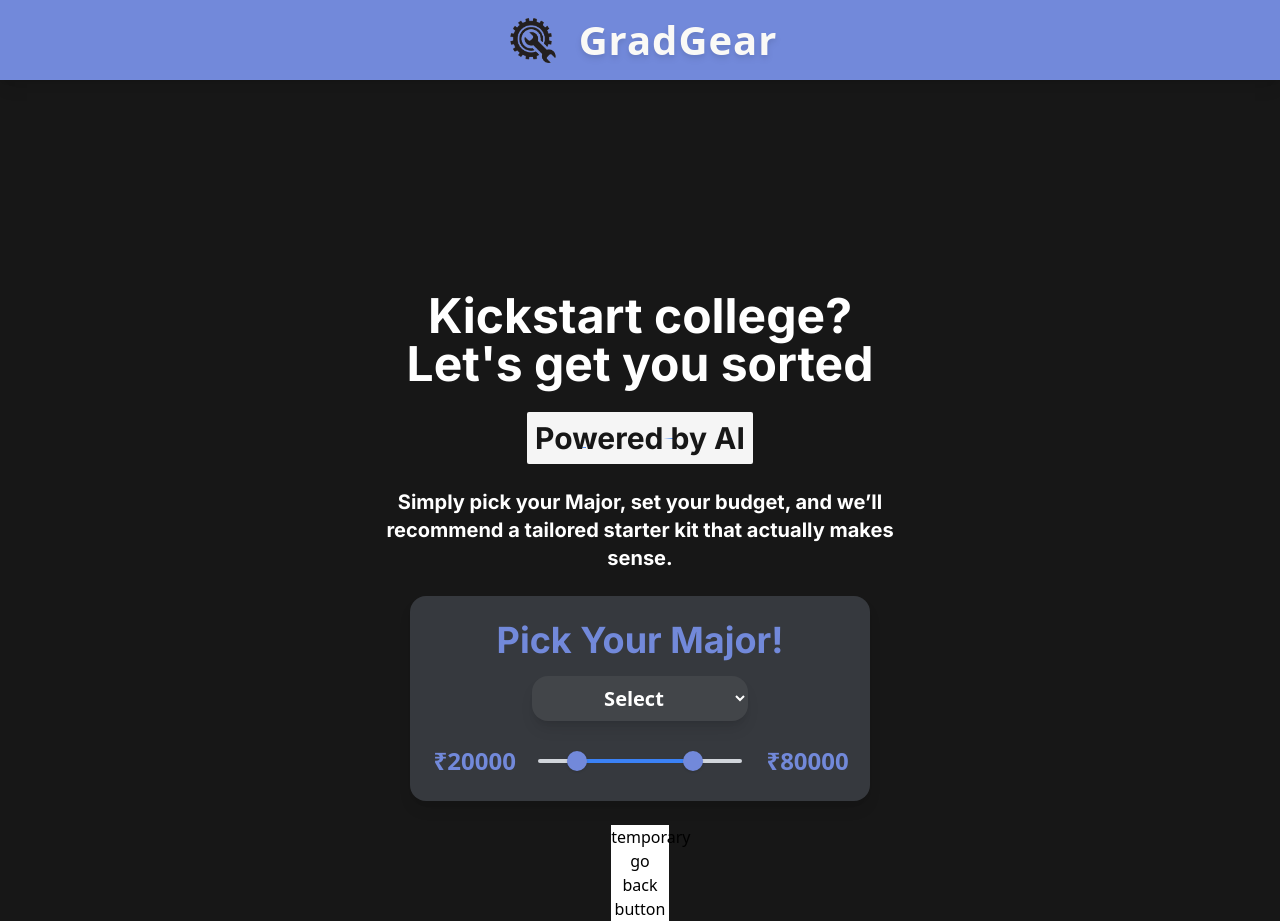
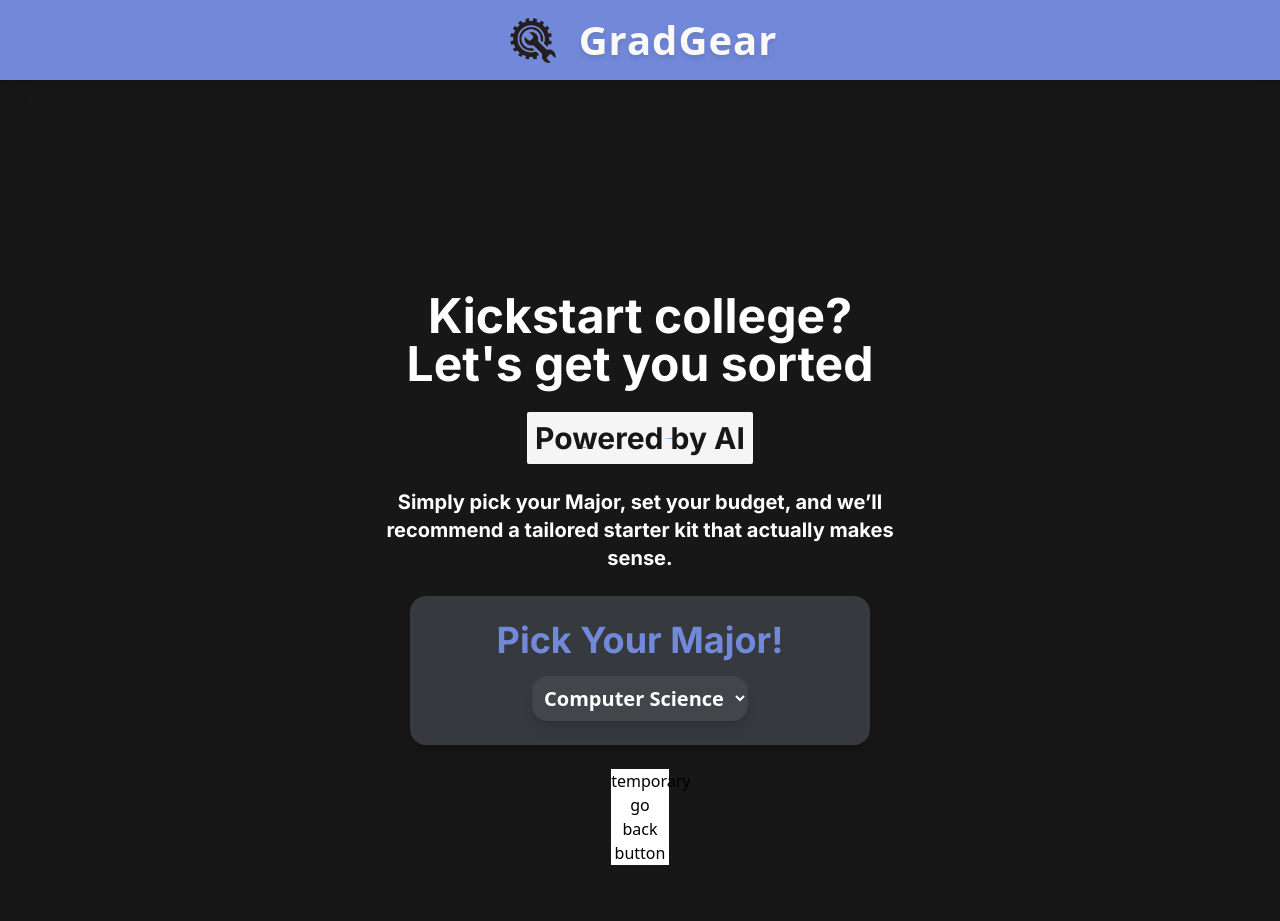
Before and after one commit to Yolo-Twice/GradGear, a React (Vite) app: page / in a window 1280 px wide. Both pictures are taken after a click on the button "Get Started!". After the commit the page ends 865 px from the top, so only its background shows below. Built offline with nearby package versions, Linux system fonts and the light colour scheme.

Commit message:
added conditional render to the range slider and connected default values to props

```diff
--- a/src/components/Data/recommendedBudget.js
+++ b/src/components/Data/recommendedBudget.js
@@ -1,9 +1,10 @@
-export default Budget = [
+const Budget = [
   {
     id: 1,
     name: "Computer Science",
     recommended: 60000,
     minimum: 25000,
+    max: 170000,
     justification: "Laptop + Mouse + Basic accessories + Internet backup"
   },
   {
@@ -11,6 +12,7 @@ export default Budget = [
     name: "Medicine",
     recommended: 70000,
     minimum: 20000,
+    max: 100000,
     justification: "Stethoscope + Dissection Kit + Lab Coat + Books + Basic Tablet"
   },
   {
@@ -18,6 +20,7 @@ export default Budget = [
     name: "Architecture",
     recommended: 90000,
     minimum: 30000,
+    max: 150000,
     justification: "Entry-level Laptop + Drawing Tools + Sheets & Adhesives"
   },
   {
@@ -25,6 +28,7 @@ export default Budget = [
     name: "Law",
     recommended: 40000,
     minimum: 15000,
+    max: 80000,
     justification: "Formal Wear + Legal Textbooks + Budget Laptop"
   },
   {
@@ -32,6 +36,7 @@ export default Budget = [
     name: "Design",
     recommended: 100000,
     minimum: 25000,
+    max: 180000,
     justification: "Sketching Tools + Basic Graphics Tablet + Design-ready Laptop"
   },
   {
@@ -39,6 +44,7 @@ export default Budget = [
     name: "Music",
     recommended: 80000,
     minimum: 20000,
+    max: 200000,
     justification: "Instrument + Headphones + Laptop/Smartphone for DAW and Practice"
   },
   {
@@ -46,6 +52,7 @@ export default Budget = [
     name: "Management",
     recommended: 50000,
     minimum: 20000,
+    max: 85000,
     justification: "Laptop + Formal Attire + Basic Stationery + Business Books"
   },
   {
@@ -53,6 +60,7 @@ export default Budget = [
     name: "Fashion",
     recommended: 60000,
     minimum: 25000,
+    max: 120000,
     justification: "Sketching supplies + Tailoring tools + Basic Laptop/Tablet"
   },
   {
@@ -60,6 +68,7 @@ export default Budget = [
     name: "Dental Science",
     recommended: 70000,
     minimum: 25000,
+    max: 120000,
     justification: "Dental tools + Typodont + Lab Coat + Books + Basic Laptop"
   },
   {
@@ -67,6 +76,7 @@ export default Budget = [
     name: "Chemistry",
     recommended: 50000,
     minimum: 20000,
+    max: 90000,
     justification: "Lab Coat + Safety Gear + Glassware Kit + Textbooks + Basic Laptop"
   },
   {
@@ -74,6 +84,7 @@ export default Budget = [
     name: "Physics",
     recommended: 50000,
     minimum: 20000,
+    max: 85000,
     justification: "Scientific Calculator + Lab Tools + Textbooks + Basic Laptop"
   },
   {
@@ -81,6 +92,9 @@ export default Budget = [
     name: "Mathematics",
     recommended: 40000,
     minimum: 15000,
+    max: 70000,
     justification: "Scientific Calculator + Theoretical Textbooks + Budget Laptop"
   }
 ];
+
+export default Budget;
--- a/src/components/main components/pickMajorForm.jsx
+++ b/src/components/main components/pickMajorForm.jsx
@@ -1,12 +1,40 @@
+import { useState } from "react";
 import BudgetRangeSlider from "../ui/budgetRangeSlider.jsx";
+import BudgetData from "../Data/recommendedBudget.js";
+
+export default function PickMajorForm(props) {
+  const [majorChange, setMajorChange] = useState(false)
+  const [selectedMajor, setSelectedMajor] = useState(null);
+
+  function handleMajorSelect(e) {
+    const majorName = e.target.value;
+
+    if (majorName !== "") {
+      const matchedMajor = BudgetData.find(m => m.name === majorName);
+      if (matchedMajor) {
+        setSelectedMajor(matchedMajor);
+        props.setBudget([matchedMajor.minimum, matchedMajor.recommended]);
+      }
+      setMajorChange(true);
+    } else {
+      setSelectedMajor(null);
+      setMajorChange(false);
+    }
+  }
 
 
-export default function PickMajorForm(props) {
+
   return (
-        <form  name="PickMajor" className="text-2xl w-[80%] max-w-[50rem] mx-auto p-6 rounded-2xl shadow-lg bg-[#36393e] text-[#7289da] text-center font-bold">
+    <form name="PickMajor" className="text-2xl w-[80%] max-w-[50rem] mx-auto p-6 rounded-2xl shadow-lg bg-[#36393e] text-[#7289da] text-center font-bold">
       <h2 className=" mx-auto font-inter text-4xl" >Pick Your Major!</h2>
-            <select className="text-xl p-2 mt-4 rounded-2xl bg-[#424549] shadow-lg text-white text-center" name="Major" id="Major">
-                <option value="" >Select</option>
+      <select className="text-xl p-2 mt-4 rounded-2xl bg-[#424549] shadow-lg text-white text-center" name="Major" id="Major" onChange={handleMajorSelect}>
+        {BudgetData.map((major) => (
+  <option key={major.name} value={major.name}>
+    {major.name}
+  </option>
+))}
+
+        {/* <option value="" >Select</option>
         <option value="Computer Science">Computer Science</option>
         <option value="Medicine">Medicine</option>
         <option value="Architecture">Architecture</option>
@@ -18,21 +46,25 @@ export default function PickMajorForm(props) {
         <option value="Dental Science">Dental Science</option>
         <option value="Chemistry">Chemistry</option>
         <option value="Physics">Physics</option>
-                <option value="Mathematics">Mathematics</option>
+        <option value="Mathematics">Mathematics</option> */}
       </select>
+
+      {majorChange &&
         <div className="flex flex-row items-center gap-x-6 mt-6">
           <p className="w-20 text-right">₹{props.budget[0]}</p>
           <div className="flex-1">
             <BudgetRangeSlider
               value={props.budget}
               onChange={props.setBudget}
-      maxValue={100000}
-      minValue={5000}
-      recommendedValue={50000}
+              maxValue={selectedMajor.max}
+              minValue={selectedMajor.minimum}
+              recommendedValue={selectedMajor.recommended}
             />
           </div>
           <p className=" w-20 text-left ">₹{props.budget[1]}</p>
         </div>
+      }
+
 
     </form>
   )
```
Lines whose indentation alone changed are shown as unchanged.
